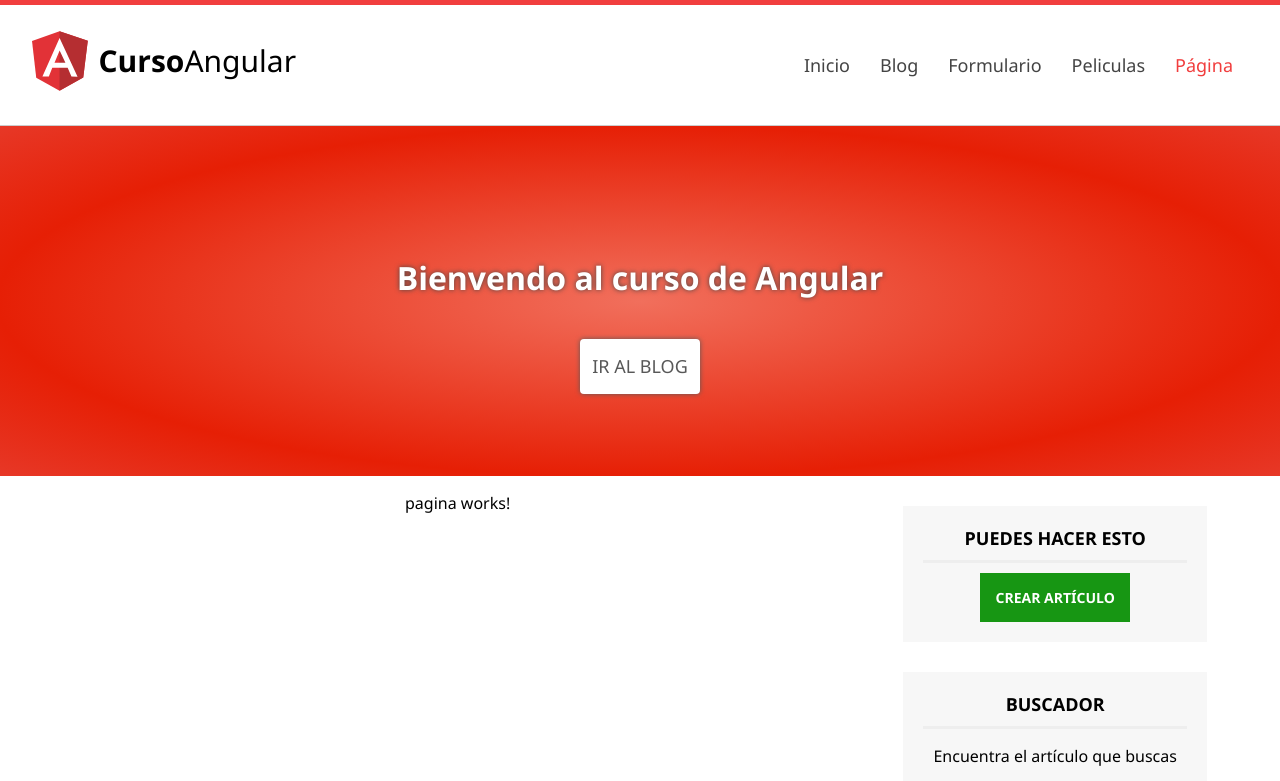
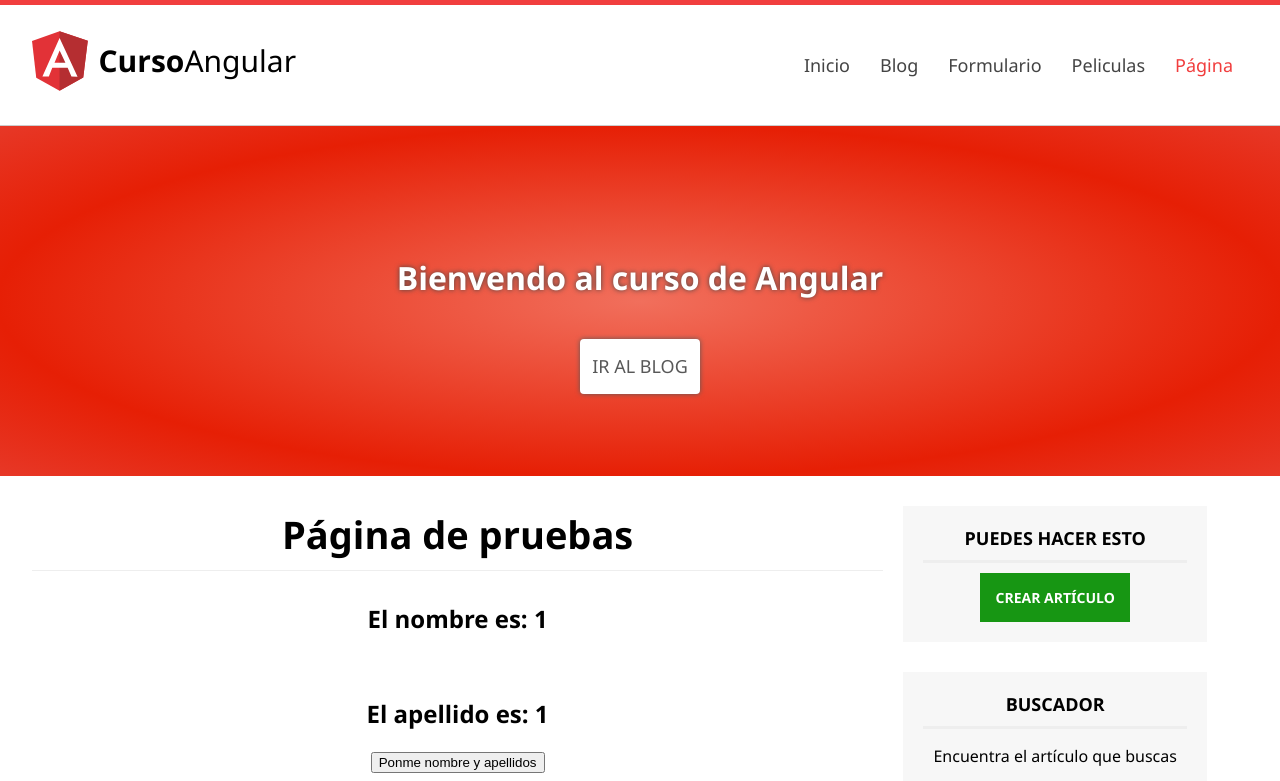
Before and after one commit to JavierGold/learning-angular, an Angular app in the folder frameworks_master/AprendiendoAngular/: page /pagina-de-pruebas/1/1 in a window 1280 px wide. Shown: the top 781 px of the page. Built offline with nearby package versions, Linux system fonts and the light colour scheme.

Commit message:
add: pasar parametros por url y redirección

```diff
--- a/frameworks_master/AprendiendoAngular/src/app/components/pagina/pagina.component.html
+++ b/frameworks_master/AprendiendoAngular/src/app/components/pagina/pagina.component.html
@@ -1 +1,10 @@
-<p>pagina works!</p>
+<h1 class="subheader">Página de pruebas</h1>
+
+<div *ngIf="nombre && apellidos">
+  <h2>El nombre es: {{nombre}}</h2>
+  <br>
+
+  <h2>El apellido es: {{apellidos}}</h2>
+</div>
+
+<button (click)="redireccion()">Ponme nombre y apellidos</button>
--- a/frameworks_master/AprendiendoAngular/src/app/components/pagina/pagina.component.ts
+++ b/frameworks_master/AprendiendoAngular/src/app/components/pagina/pagina.component.ts
@@ -1,4 +1,5 @@
 import { Component, OnInit } from '@angular/core';
+import { Router, ActivatedRoute, Params } from '@angular/router';
 
 @Component({
   selector: 'app-pagina',
@@ -7,9 +8,23 @@ import { Component, OnInit } from '@angular/core';
 })
 export class PaginaComponent implements OnInit {
 
-  constructor() { }
+  public nombre: string | undefined;
+  public apellidos: string | undefined;
+
+  constructor(
+    private _route: ActivatedRoute,
+    private _router: Router) { }
 
   ngOnInit(): void {
+
+    this._route.params.subscribe((params: Params) => {
+      this.nombre = params.nombre;
+      this.apellidos = params.apellidos;
+  });
+  }
+
+  redireccion(){
+    this._router.navigate(['/pagina-de-pruebas', 'Juan', 'Escutia']);
   }
 
 }
```
